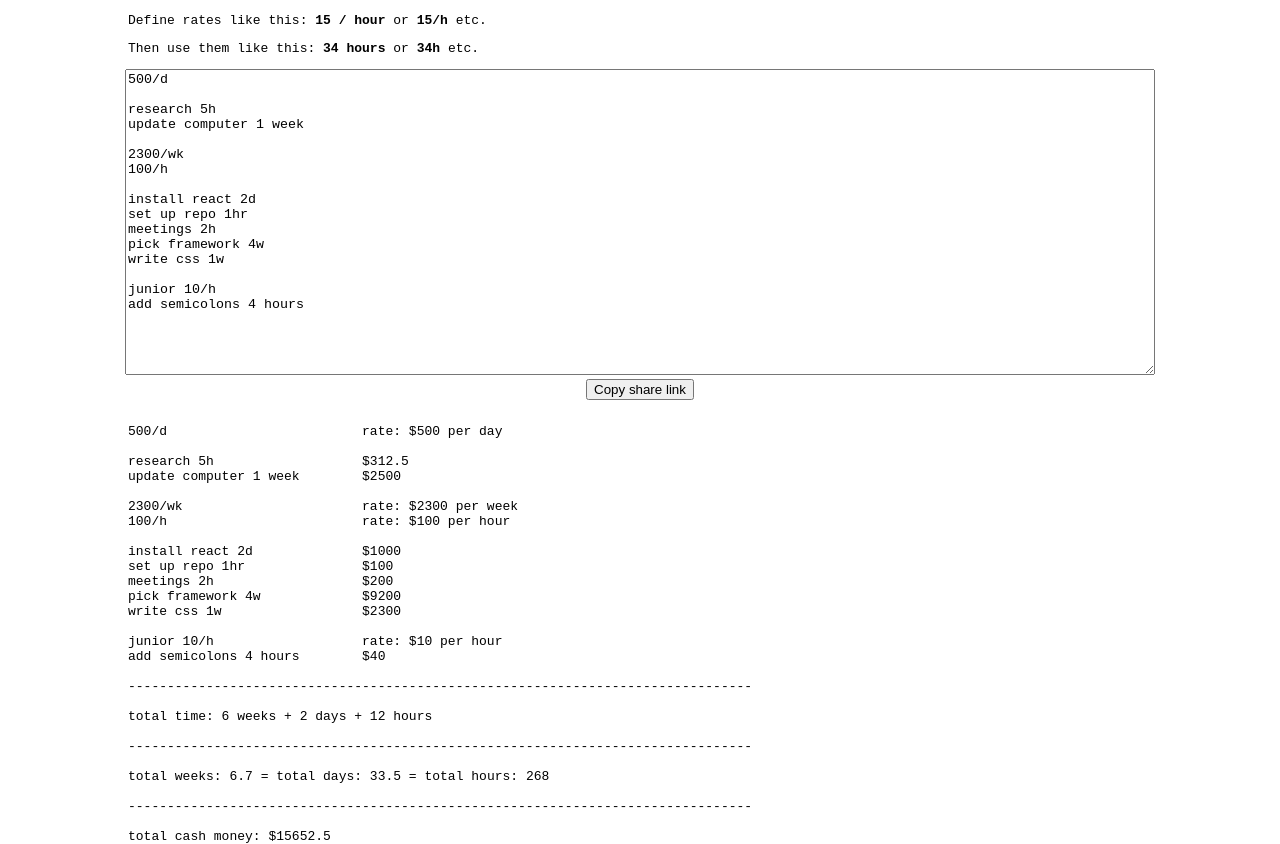
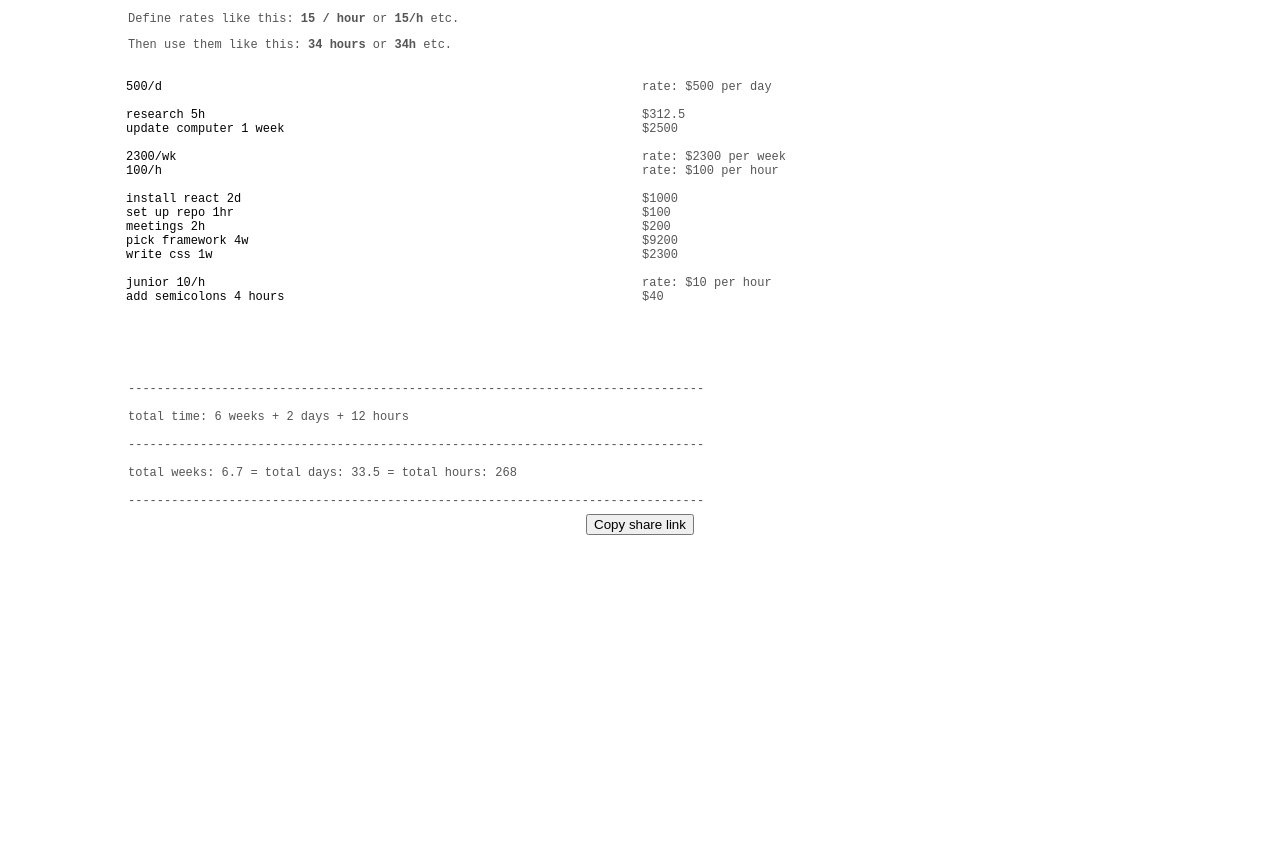
Before and after one commit to lucaskuzma/estimate.express, a React (Create React App) app: page / in a window 1280 px wide. After the commit the page ends 800 px from the top, so only its background shows below. Built offline with nearby package versions, Linux system fonts and the light colour scheme.

Commit message:
restyle for side by side using many textareas

```diff
--- a/src/App.css
+++ b/src/App.css
@@ -1,16 +1,39 @@
 .App {
-}
-
-.App-entryArea {
-  width: 80%;
-}
-
-.App-codeArea {
-  padding-left: 10%;
-  padding-top: 24px;
 }
 
 .App-instructions {
   padding-left: 10%;
   font-family: monospace;
+  font-size: 12px;
+  padding-bottom: 14px;
+  color: #555555;
 }
+
+.App-textArea {
+  resize: none;
+
+  font-family: monospace;
+  font-size: 12px;
+
+  border: none;
+  overflow: auto;
+  outline: none;
+
+  -webkit-box-shadow: none;
+  -moz-box-shadow: none;
+  box-shadow: none;
+}
+
+.App-entryArea {
+  width: 40%;
+}
+
+.App-outputArea {
+  width: 40%;
+  color: #555555;
+}
+
+.App-totalsArea {
+  width: 80%;
+  color: #555555;
+}
--- a/src/App.js
+++ b/src/App.js
@@ -33,7 +33,8 @@ add semicolons 4 hours`
 
     this.state = {
       value: value,
-      output: [],
+      output: '',
+      totals: '',
     };
 
     this.handleChange = this.handleChange.bind(this);
@@ -58,7 +59,8 @@ add semicolons 4 hours`
   }
 
   updateResult(text) {
-    let output = [];
+    let output = '';
+    let totals = '';
 
     let weekly = 0;
     let daily = 0;
@@ -82,8 +84,6 @@ add semicolons 4 hours`
       let regex = /(\d+\s*)\/\s*([wdh])/; // https://regexr.com/3spp4
       let match = regex.exec(line);
       if(match) {
-        // output.push(`${match[0]} ${match[1]} ${match[2]}\n`)
-
         const v = parseInt(match[1], 10);
         const t = match[2];
         let rateSet = '';
@@ -118,8 +118,6 @@ add semicolons 4 hours`
       regex = /(\d+\s*)\s*([wdh])/; // https://regexr.com/3spq5
       match = regex.exec(line);
       if(match) {
-        // output.push(`${match[0]} ${match[1]} ${match[2]}\n`)
-
         const v = parseInt(match[1], 10);
         const t = match[2];
         let amount = 0;
@@ -142,34 +140,32 @@ add semicolons 4 hours`
         sum += amount;
       }
 
-      const pad = ' '.repeat(30 - line.length);
-
-      output.push(`${line}${pad}${amountStr}${rateStr}\n`);
-
+      output += `${amountStr}${rateStr}\n`;
     }
 
     const hr = '-'.repeat(80);
-    output.push(`\n${hr}\n\n`);
+    totals += `\n${hr}\n\n`;
 
-    output.push(`total time: ${weeks} weeks`);
-    output.push(` + ${days} days`);
-    output.push(` + ${hours} hours\n`);
+    totals += `total time: ${weeks} weeks`;
+    totals += ` + ${days} days`;
+    totals += ` + ${hours} hours\n`;
 
-    output.push(`\n${hr}\n\n`);
+    totals += `\n${hr}\n\n`;
 
     const totalHours = 40 * weeks + 8 * days + hours;
-    output.push(`total weeks: ${totalHours/40}`);
-    output.push(` = total days: ${totalHours/8}`);
-    output.push(` = total hours: ${totalHours}\n`);
+    totals += `total weeks: ${totalHours/40}`;
+    totals += ` = total days: ${totalHours/8}`;
+    totals += ` = total hours: ${totalHours}\n`;
 
-    output.push(`\n${hr}\n\n`);
+    totals += `\n${hr}\n\n`;
 
-    output.push(`total cash money: $${sum}\n`);
+    totals += `total cash money: $${sum}\n`;
 
     this.setState(
       {
         value: text,
         output: output,
+        totals: totals,
       }
     );
   }
@@ -189,16 +185,15 @@ add semicolons 4 hours`
         <div className="center">
 
           <form>
-            <textarea className="App-entryArea" rows="20" type="text" value={this.state.value} onChange={this.handleChange} />
-            <br/>
+            <textarea className="App-entryArea App-textArea" rows="20" cols="40" type="text" value={this.state.value} onChange={this.handleChange} />
+            <textarea className="App-outputArea App-textArea" rows="20" cols="40" type="text" value={this.state.output} onChange={this.handleChange} readOnly />
+            <textarea className="App-totalsArea App-textArea" rows="10" cols="83" type="text" value={this.state.totals} onChange={this.handleChange} readOnly />
           </form>
+        </div>
 
+        <div className="center">
           <button onClick={this.copyToClipboard}>Copy share link</button>
         </div>
-
-        <code className="App-codeArea">
-          {this.state.output}
-        </code>
 
       </div>
     );
```
